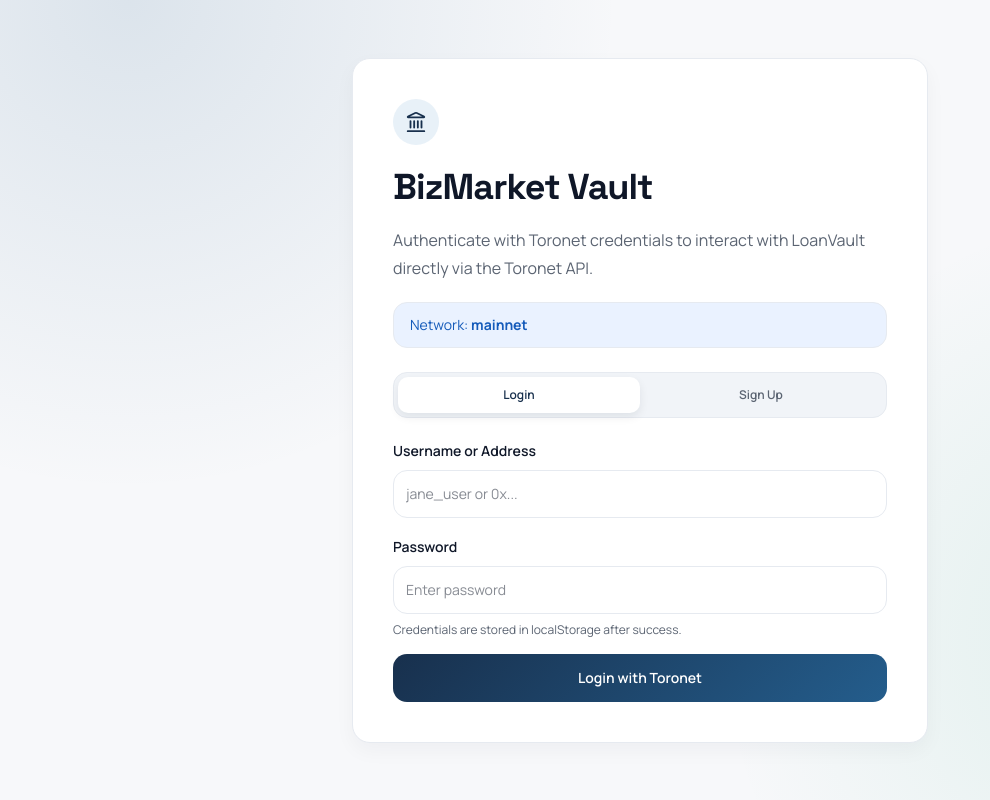
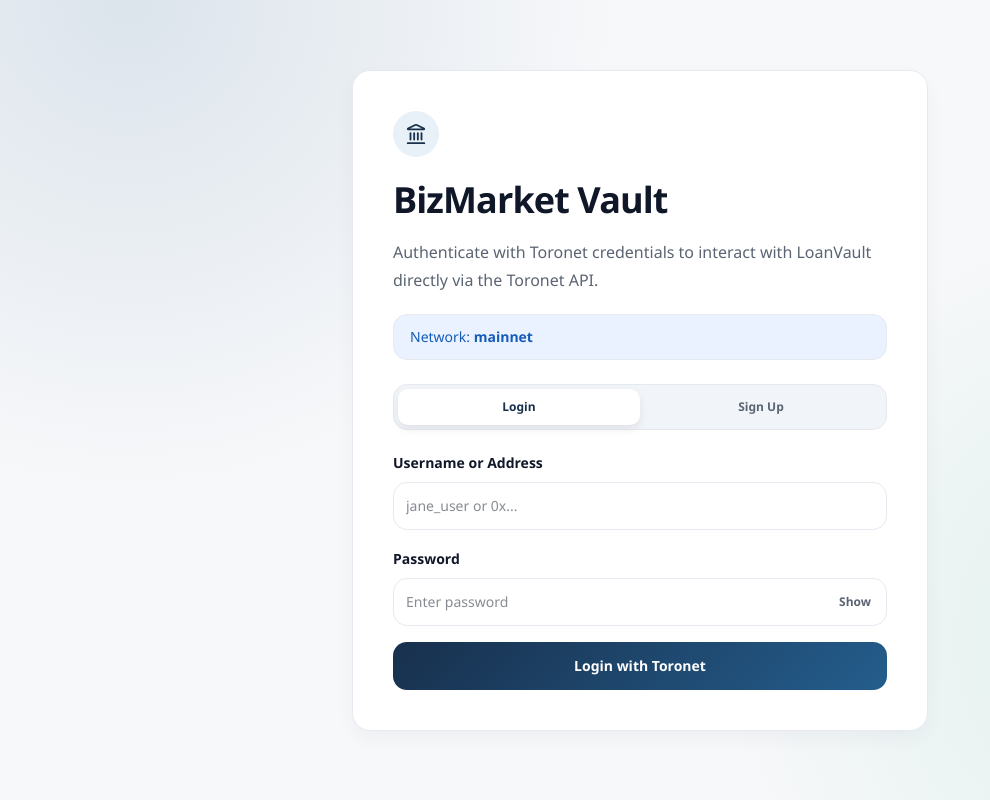
Before and after one commit to Emmo00/yield-sp, a Next.js app: page / in a window 1280 px wide. Shown: the whole page, without its empty margins (0-990 px from the left). Built offline with nearby package versions, Linux system fonts and the light colour scheme.

Commit message:
feat: enhance password input with show/hide functionality and update global font variables

```diff
--- a/app/globals.css
+++ b/app/globals.css
@@ -1,6 +1,10 @@
 @import "tailwindcss";
 
 :root {
+  --font-manrope: "Segoe UI", "Inter", "Helvetica Neue", Arial, sans-serif;
+  --font-space-grotesk: "Aptos", "Segoe UI", "Inter", "Helvetica Neue", Arial, sans-serif;
+  --font-geist-mono: "Cascadia Mono", "Consolas", "SFMono-Regular", Menlo, Monaco, monospace;
+
   --color-bg: #f7f8fa;
   --color-surface: #ffffff;
   --color-surface-alt: #f1f4f8;
--- a/app/layout.tsx
+++ b/app/layout.tsx
@@ -1,21 +1,5 @@
 import type { Metadata } from "next";
-import { Geist_Mono, Manrope, Space_Grotesk } from "next/font/google";
 import "./globals.css";
-
-const manrope = Manrope({
-  variable: "--font-manrope",
-  subsets: ["latin"],
-});
-
-const spaceGrotesk = Space_Grotesk({
-  variable: "--font-space-grotesk",
-  subsets: ["latin"],
-});
-
-const geistMono = Geist_Mono({
-  variable: "--font-geist-mono",
-  subsets: ["latin"],
-});
 
 export const metadata: Metadata = {
   title: "BizMarket Vault",
@@ -31,9 +15,12 @@ export default function RootLayout({
   return (
     <html
       lang="en"
-      className={`${manrope.variable} ${spaceGrotesk.variable} ${geistMono.variable} h-full antialiased`}
+      className="h-full antialiased"
+      suppressHydrationWarning
     >
-      <body className="min-h-full flex flex-col">{children}</body>
+      <body className="min-h-full flex flex-col" suppressHydrationWarning>
+        {children}
+      </body>
     </html>
   );
 }
--- a/app/page.tsx
+++ b/app/page.tsx
@@ -163,6 +163,7 @@ export default function Home() {
   const [identifier, setIdentifier] = useState("");
   const [username, setUsername] = useState("");
   const [password, setPassword] = useState("");
+  const [showPassword, setShowPassword] = useState(false);
   const [authError, setAuthError] = useState("");
   const [authLoading, setAuthLoading] = useState(false);
 
@@ -522,14 +523,24 @@ export default function Home() {
               </Field>
             )}
 
-            <Field label="Password" hint="Credentials are stored in localStorage after success.">
-              <input
-                type="password"
-                value={password}
-                onChange={(event) => setPassword(event.target.value)}
-                className="h-12 w-full rounded-[var(--radius-md)] border border-[var(--color-border)] bg-white px-3 text-sm outline-none"
-                placeholder="Enter password"
-              />
+            <Field label="Password">
+              <div className="relative">
+                <input
+                  type={showPassword ? "text" : "password"}
+                  value={password}
+                  onChange={(event) => setPassword(event.target.value)}
+                  className="h-12 w-full rounded-[var(--radius-md)] border border-[var(--color-border)] bg-white px-3 pr-16 text-sm outline-none"
+                  placeholder="Enter password"
+                />
+                <button
+                  type="button"
+                  onClick={() => setShowPassword((value) => !value)}
+                  className="absolute right-2 top-1/2 -translate-y-1/2 rounded px-2 py-1 text-xs font-semibold text-[var(--color-text-secondary)]"
+                  aria-label={showPassword ? "Hide password" : "Show password"}
+                >
+                  {showPassword ? "Hide" : "Show"}
+                </button>
+              </div>
             </Field>
 
             {authError ? (
```
